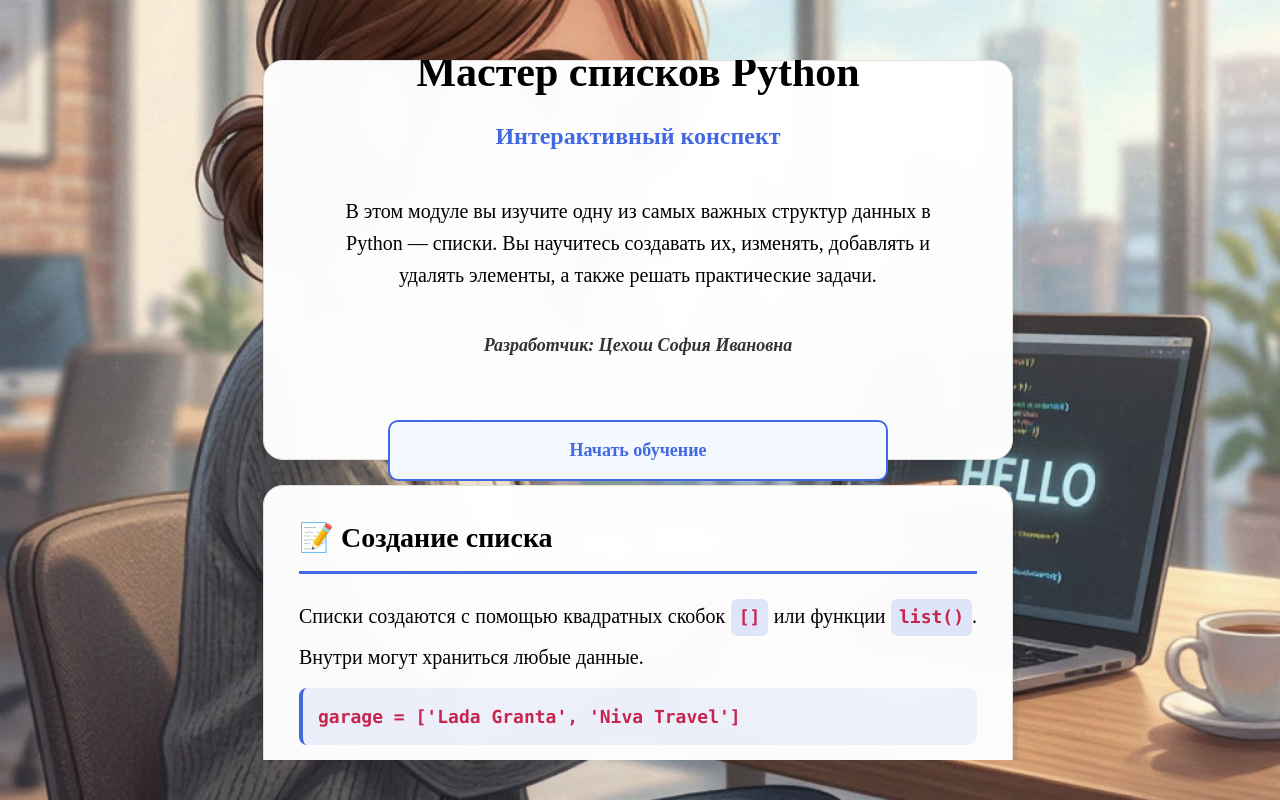
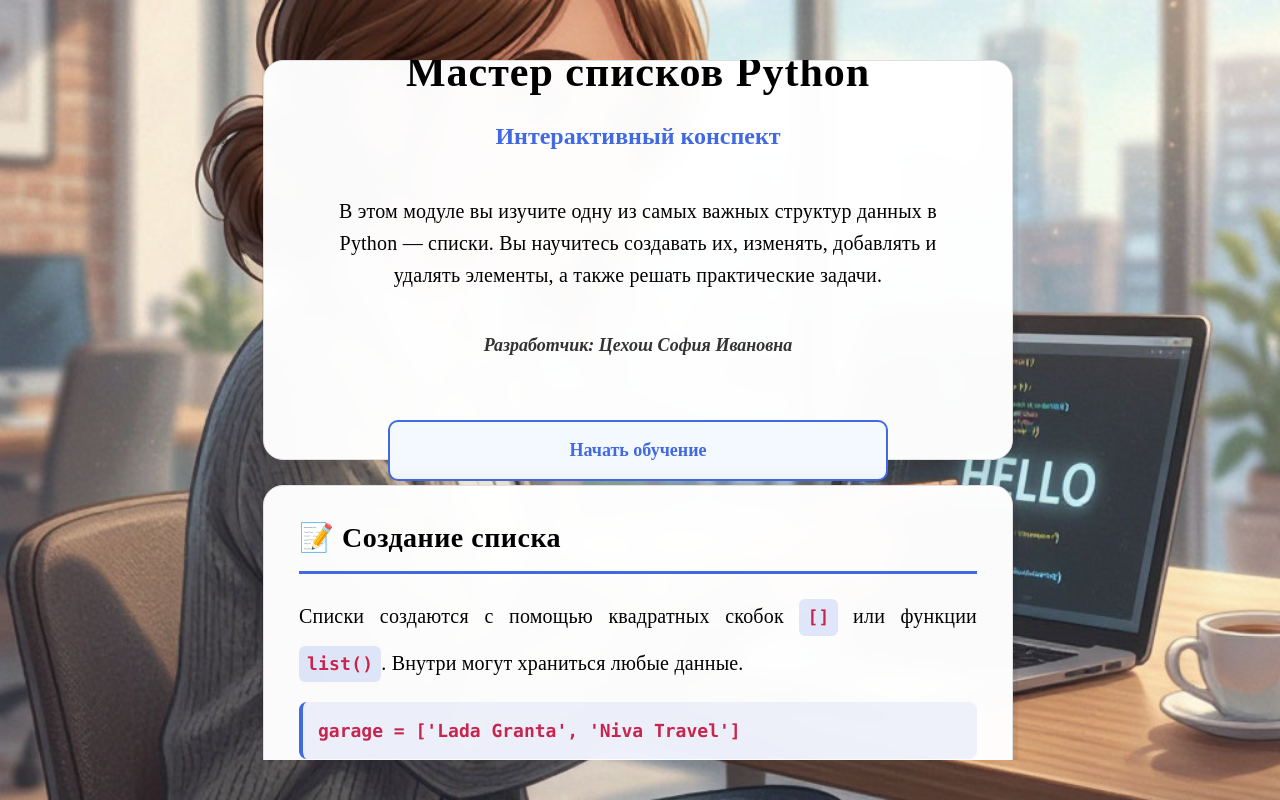
Before and after one commit to Tsehoshsofia/my_site_tsekhosh_s_i, a plain HTML site: page index.html in a window 1280 px wide. Drawn offline with Linux system fonts and the light colour scheme.

Commit message:
Update index.html

```diff
--- a/index.html
+++ b/index.html
@@ -6,14 +6,18 @@
     <title>Теория: Списки в Python</title>
     <style>
        <style>
+<style>
     /* 1. БАЗОВЫЕ НАСТРОЙКИ */
     body, html {
         margin: 0; padding: 0; width: 100%; height: 100%;
         font-family: "Times New Roman", Times, serif;
         overflow: hidden;
-        /* Включаем сглаживание шрифтов для идеальной четкости */
+
+        /* Отключаем искусственное сглаживание, чтобы шрифт был резким */
         -webkit-font-smoothing: antialiased;
         -moz-osx-font-smoothing: grayscale;
+        text-rendering: optimizeLegibility;
+
         scroll-behavior: smooth;
     }
 
@@ -33,15 +37,15 @@
         padding-bottom: 20px; padding-right: 5px;
     }
 
-    /* 4. ПЛАШКА (Делаем фон почти непрозрачным) */
+    /* 4. ПЛАШКА (Белый фон для идеальной четкости) */
     .theory-card {
-        background-color: rgba(255, 255, 255, 0.98); /* Почти 100% белый */
+        background-color: rgba(255, 255, 255, 0.98);
         backdrop-filter: blur(10px); -webkit-backdrop-filter: blur(10px);
         box-shadow: 0px 10px 30px rgba(0, 0, 0, 0.15);
         border-radius: 20px; border: 1px solid #e0e0e0;
         padding: 30px 35px; box-sizing: border-box;
         font-size: 20px;
-        line-height: 1.6; /* Увеличенный межстрочный интервал для чтения */
+        line-height: 1.6;
         color: #000000;
     }
 
@@ -50,20 +54,26 @@
         font-size: 28px; font-weight: bold; margin-top: 0; margin-bottom: 20px;
         color: #000000; border-bottom: 3px solid #4169E1; padding-bottom: 10px;
         display: flex; align-items: center; gap: 12px;
+        letter-spacing: 0.5px; /* Чуть шире буквы для четкости */
     }
 
-    /* 6. ТЕКСТ (Добавляем жирность 500 для контраста) */
+    /* 6. ТЕКСТ (Делаем плотнее и добавляем микро-тень) */
     p {
         margin: 10px 0;
         text-align: justify;
         color: #000000;
-        font-weight: 500;
+        font-weight: 500; /* Более плотный шрифт */
+        letter-spacing: 0.2px; /* Микро-разрядка для читаемости */
+        /* Легкая белая тень вокруг букв создает контраст */
+        text-shadow: 0px 0px 1px rgba(255,255,255,0.8);
     }
+
     ul {
         margin-left: 20px;
         line-height: 1.6;
         color: #000000;
         font-weight: 500;
+        letter-spacing: 0.2px;
     }
 
     /* 7. КОД */
@@ -143,7 +153,10 @@
         display: flex; flex-direction: column; justify-content: center;
         align-items: center; min-height: 400px;
     }
-    .start-screen h1 { font-size: 42px; margin: 0 0 10px 0; font-weight: bold; color: #000; }
+    .start-screen h1 {
+        font-size: 42px; margin: 0 0 10px 0; font-weight: bold; color: #000;
+        letter-spacing: 1px;
+    }
     .start-screen .subtitle { font-size: 24px; color: #4169E1; margin-bottom: 30px; font-weight: bold; }
     .start-screen .description { font-size: 20px; color: #000; margin-bottom: 40px; text-align: center; max-width: 600px; font-weight: 500; }
     .start-screen .author { font-size: 18px; color: #333; margin-bottom: 40px; font-style: italic; font-weight: bold; }
```
